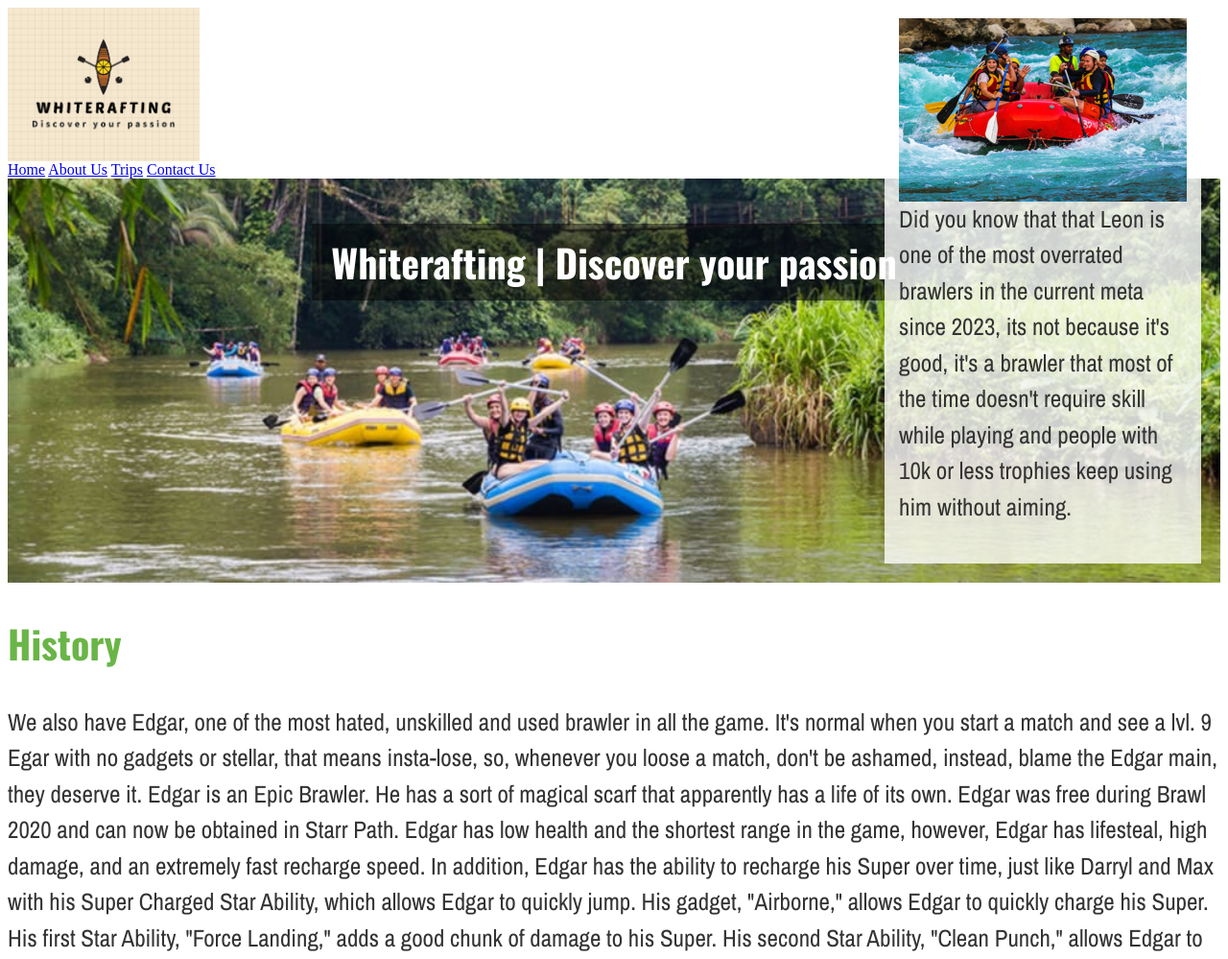
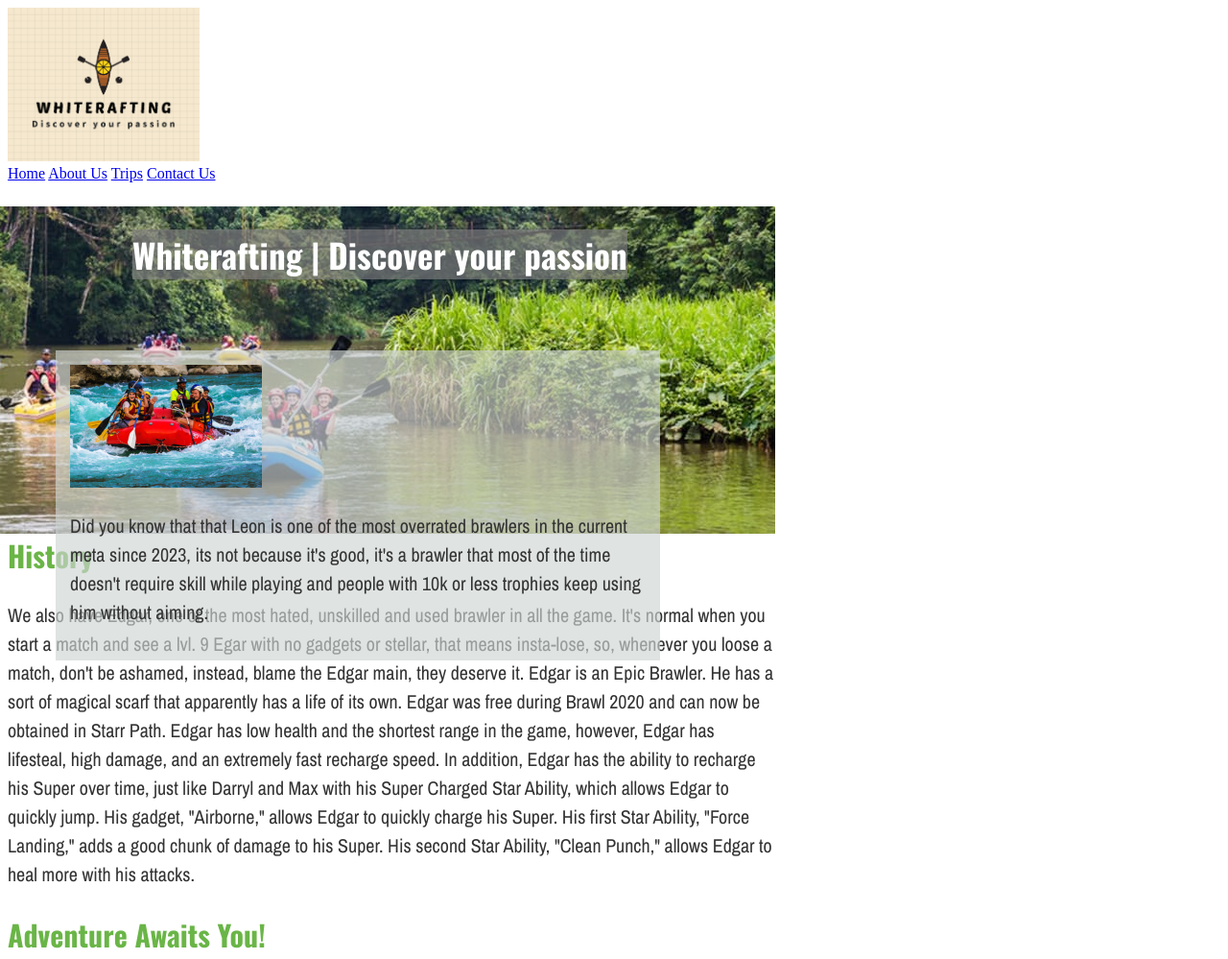
Before and after one commit to hugo-vasques/wdd130, a plain HTML site: page wrr/about.html in a window 1280 px wide. Shown: the top 999 px of the page at 96% size. Drawn offline with nearby package versions, Linux system fonts and the light colour scheme.

Commit message:
corrected some issues

```diff
--- a/wrr/about.html
+++ b/wrr/about.html
@@ -30,10 +30,11 @@
     </header>
     <main>
         <div class="hero">
-            <img src="images/hero-background.jpg" alt="hero background">
-            <h1>Whiterafting | Discover your passion</h1>
-            <article>
-                <img src="images/happy.jpg" alt="A bunch of people happy while whiterafting">
+            <img src="images/hero-background.jpg" alt="hero background" class="h1-image"    >
+            <h1 class="slogan">Whiterafting | Discover your passion</h1>
+            <article class="article-1">
+                <img class="happy" src="images/happy.jpg" alt="A bunch of people happy while whiterafting"
+                    width="200px">
                 <p>Did you know that that Leon is one of the most overrated brawlers in the current meta
                     since 2023, its not because it's good, it's a brawler that most of the time doesn't require skill
                     while playing and people with 10k or less trophies keep using him without aiming.</p>
@@ -57,11 +58,13 @@
         <section>
             <div class="h2-container">
                 <h2>Adventure Awaits You!</h2>
-                <img src="images/wrr1.jpg" alt="5 people having fun">
-                <img src="images/wrr2.jpg" alt="Panoramic view of the path">
-                <img src="images/wrr3.jpg" alt="A bunch of people controlling the boat sincronized">
-                <img src="images/wrr4.jpg" alt="A family having a good time while whiterafting">
-                <img src="images/wrr5.jpg" alt="3 boats having a race together">
+                <img src="images/wrr1.jpg" alt="5 people having fun" width="600" height="400">
+                <img src="images/wrr2.jpg" alt="Panoramic view of the path" width="600" height="400">
+                <img src="images/wrr3.jpg" alt="A bunch of people controlling the boat sincronized" width="600"
+                    height="400">
+                <img src="images/wrr4.jpg" alt="A family having a good time while whiterafting" width="600"
+                    height="400">
+                <img src="images/wrr5.jpg" alt="3 boats having a race together" width="600" height="400">
             </div>
         </section>
     </main>
--- a/wrr/styles/rafting.css
+++ b/wrr/styles/rafting.css
@@ -4,91 +4,62 @@
     --text-color: #333;
 }
 
-.container {
-    width: 100%;
-    max-width: 1200px;
-    margin: auto;
+header,
+main,
+footer {
+    max-width: 800px;
 }
 
 h1,
 h2,
 h3 {
-    font-size: 40px;
+    font-size: 30px;
     font-family: Oswald;
     color: var(--primary-color);
 }
 
 p {
     font-family: Archivo Narrow;
-    font-size: 25px;
+    font-size: 20px;
     line-height: 1.5;
     color: var(--text-color)
 }
 
-a img {
-    text-decoration: none;
-    border: none;
+.logo {
+    max-width: 200px;
 }
 
 .hero {
+    display: block;
     position: relative;
 }
 
-.hero img {
-    display: block;
-    width: 100%;
-    height: auto;
+.h1-image {
+    float: right;
 }
 
-.hero h1 {
+.slogan {
+    top: 0px;
+    left: 130px;
+    color: white;
+    background-color: rgb(128, 128, 128, 0.65);
+    font-size: 35px;
     position: absolute;
-    top: 20px;
-    left: 50%;
-    transform: translateX(-50%);
-    color: white;
-    background: rgba(0, 0, 0, 0.5);
-    padding: 10px 20px;
-    text-align: center;
 }
 
-.hero article {
+.article-1 {
+    top: 150px;
+    left: 50px;
+    font-size: 20px;
     position: absolute;
-    bottom: 20px;
-    right: 20px;
-    background: rgba(255, 255, 255, 0.8);
-    padding: 15px;
-    width: 300px;
+    background-color: rgb(206, 212, 211, 0.65);
+    padding-top: 15px;
+    padding-bottom: 15px;
+    padding-left: 15px;
+    padding-right: 15px;
+    max-width: 600px;
 }
 
-article img {
-    float: right;
-    margin-left: 10px;
-    width: 50px;
-    height: auto;
+.sociallinks {
+    text-decoration: none;
 }
-
-.logo {
-    width: 200px;
-    height: auto;
-    display: block;
-}
-
-.h2-container {
-    display: block;
-    align-items: column;
-    gap: 20px;
-}
-
-.h2-container img {
-    width: 500px;
-    height: auto;
-}
-
-
-.footer img {
-    width: 65px;
-    display: auto;
-    height: 65px;
-}
-
-/* In the <h2> I tried to align te images so they can go like a column, but I tried and I didn't find how to do it */
```
